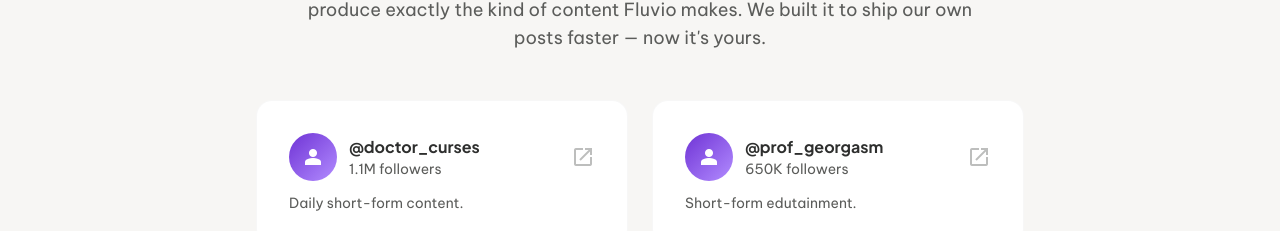
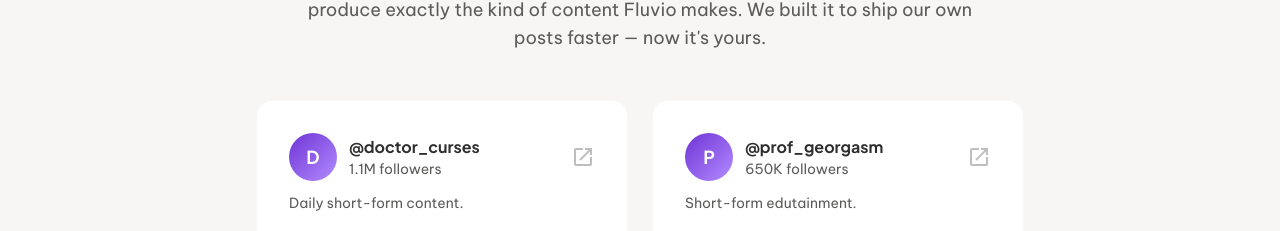
Before and after one commit to tomliba/Social-media-saas, a Next.js app in the folder frontend/: page / in a window 1280 px wide. Shown: the part 2917-3148 px from the top of the page. Built offline with nearby package versions, Linux system fonts and the light colour scheme; no server answers.

Commit message:
fix(landing): letter-monogram avatars in social proof (no silhouette placeholder; real images supported)

```diff
--- a/frontend/src/components/TestimonialsSection.tsx
+++ b/frontend/src/components/TestimonialsSection.tsx
@@ -4,7 +4,11 @@ import Link from "next/link";
 // soon" placeholder). Real follower counts provided by the founder; both
 // Instagram profile URLs verified to resolve (HTTP 200). No invented
 // quotes/testimonials anywhere — the founder accounts are the social proof.
-const accounts = [
+// `image` is optional: when a real profile image is provided, the card uses it;
+// otherwise it falls back to a clean letter monogram (no fake/silhouette photo).
+type Account = { handle: string; href: string; followers: string; blurb: string; image?: string };
+
+const accounts: Account[] = [
   {
     handle: "@doctor_curses",
     href: "https://instagram.com/doctor_curses",
@@ -40,14 +44,18 @@ export default function TestimonialsSection() {
             className="bg-surface-container-lowest p-8 rounded-[1rem] border border-outline-variant/10 hover:border-primary/30 hover:shadow-lg transition-all flex flex-col gap-3 group"
           >
             <div className="flex items-center gap-3">
-              <div className="w-12 h-12 rounded-full primary-gradient flex items-center justify-center text-white">
-                <span
-                  className="material-symbols-outlined"
-                  style={{ fontVariationSettings: "'FILL' 1" }}
-                >
-                  person
-                </span>
-              </div>
+              {a.image ? (
+                // eslint-disable-next-line @next/next/no-img-element
+                <img
+                  src={a.image}
+                  alt={a.handle}
+                  className="w-12 h-12 rounded-full object-cover"
+                />
+              ) : (
+                <div className="w-12 h-12 rounded-full primary-gradient flex items-center justify-center text-white font-headline font-bold text-lg">
+                  {a.handle.replace("@", "").charAt(0).toUpperCase()}
+                </div>
+              )}
               <div>
                 <p className="font-headline font-bold text-on-surface group-hover:text-primary transition-colors">
                   {a.handle}
```
